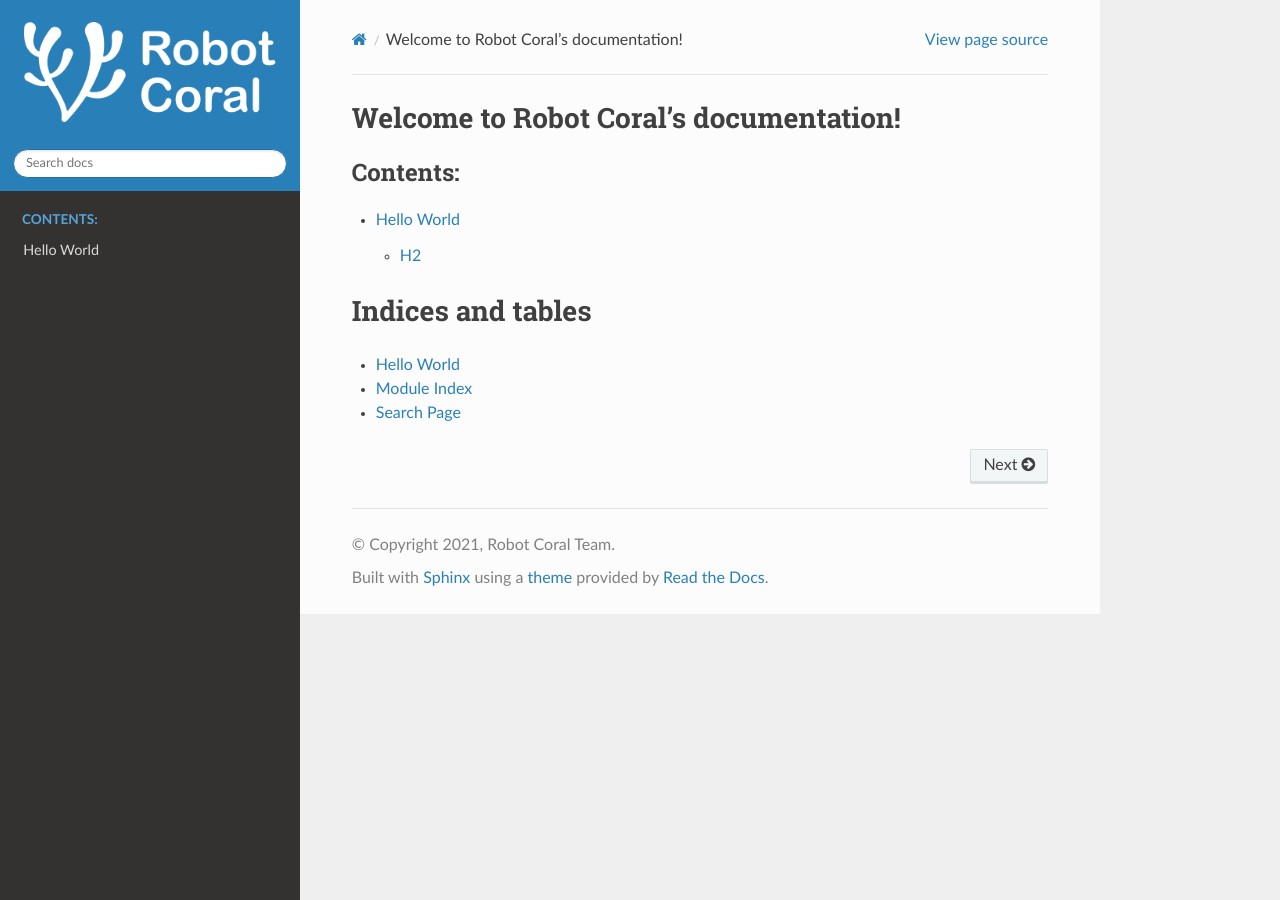
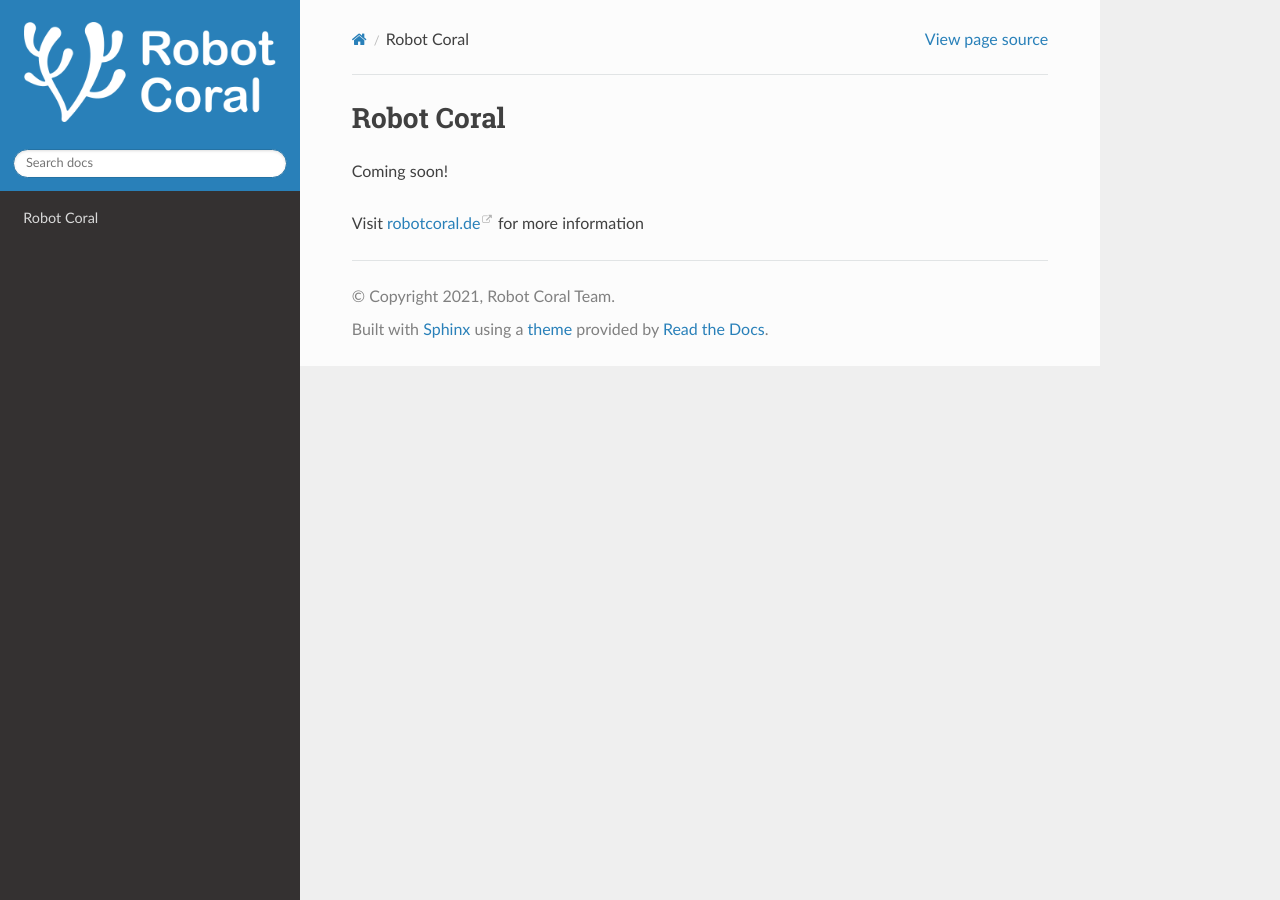
Before and after one commit to robotcoral/coral-app, a Sphinx documentation site: the page built from docs/source/index.rst, in a window 1280 px wide. Built offline with Sphinx 7.4.7 and the Read the Docs theme 2.0.0, drawn with Linux system fonts in a browser that asks for light colours.

Commit message:
feat: updated documentation

```diff
--- a/docs/source/_docfiles/test.md
+++ /dev/null
@@ -1,7 +0,0 @@
-# Hello World
-Hello World
-
-## H2
-Test 2
-
-### H3
--- a/docs/source/conf.py
+++ b/docs/source/conf.py
@@ -22,7 +22,7 @@ copyright = '2021, Robot Coral Team'
 author = 'Robot Coral Team'
 
 # The full version, including alpha/beta/rc tags
-release = '0.1.0'
+release = '0.1.7'
 
 
 # -- General configuration ---------------------------------------------------
--- a/docs/source/index.rst
+++ b/docs/source/index.rst
@@ -3,19 +3,9 @@
    You can adapt this file completely to your liking, but it should at least
    contain the root `toctree` directive.
 
-Welcome to Robot Coral's documentation!
+Robot Coral
 =======================================
 
-.. toctree::
-   :maxdepth: 2
-   :caption: Contents:
+Coming soon!
 
-   _docfiles/test.md
-
-
-Indices and tables
-==================
-
-* :doc:`_docfiles/test`
-* :ref:`modindex`
-* :ref:`search`
+Visit `robotcoral.de <https://robotcoral.de>`_ for more information
```
